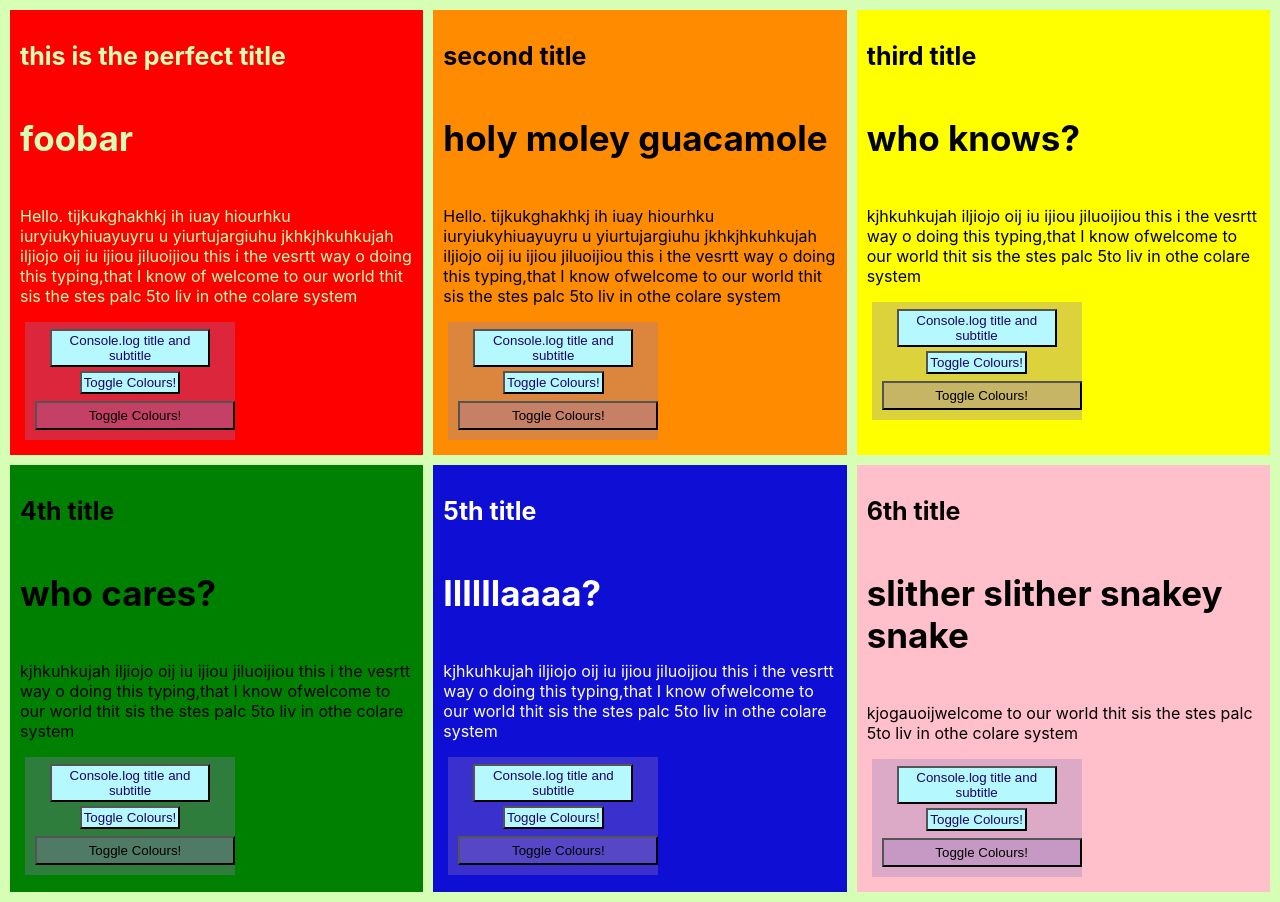
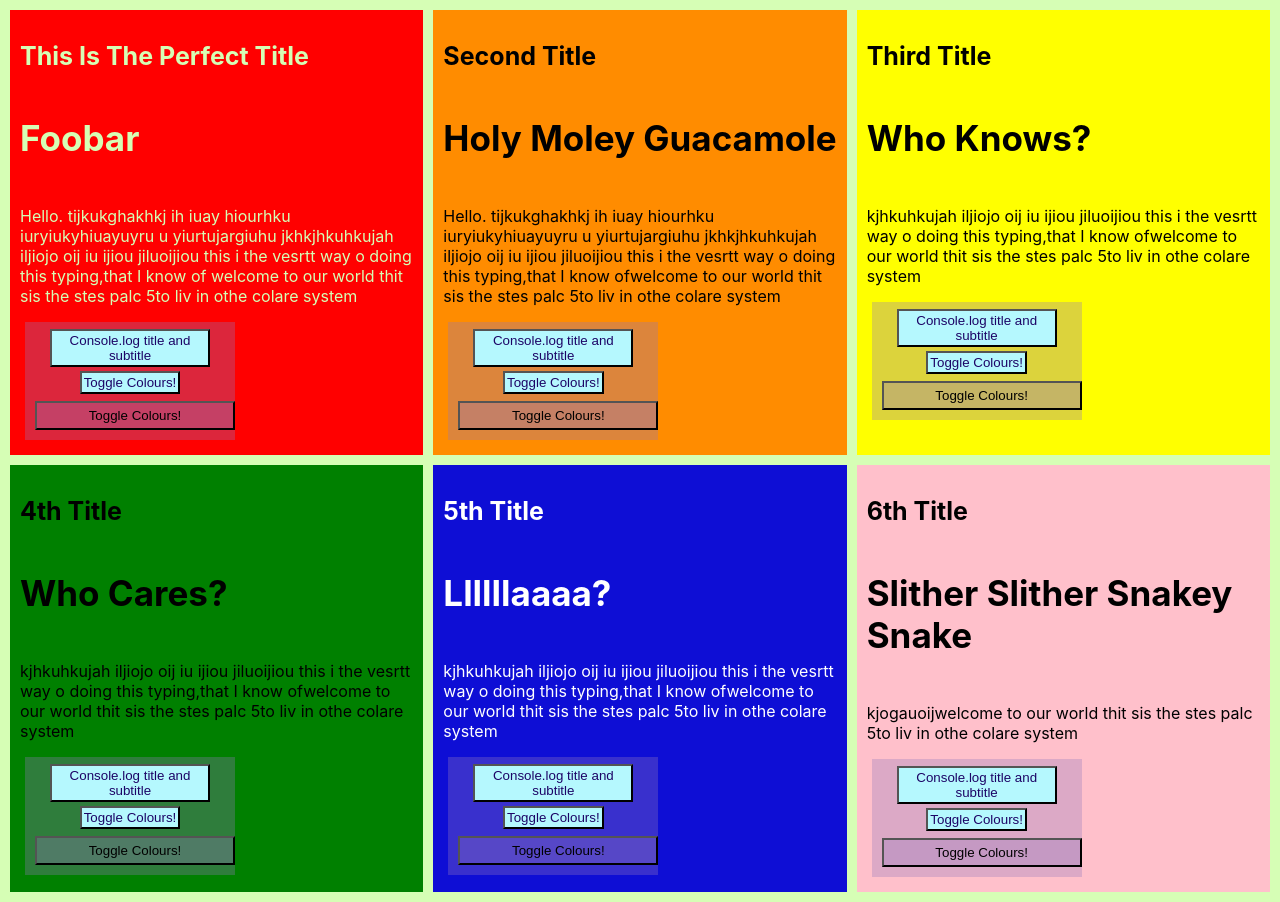
Before and after one commit to KerryCX/articles, a React (Create React App) app in the folder articles-app/: page / in a window 1280 px wide. Built offline with nearby package versions, Linux system fonts and the light colour scheme.

Commit message:
added styling to capitalise the headings.

```diff
--- a/articles-app/src/components/Article.css
+++ b/articles-app/src/components/Article.css
@@ -9,6 +9,7 @@
 }
 .big{
     font-size: 35px;
+    text-transform: capitalize;
 }
 .redBackground{
     background-color: red;
@@ -21,20 +22,11 @@
     margin:2px 20px 2px 20px;
 }
 
-.container{
-    display: grid;
-    grid:
-    '. . . '
-    '. . . ';
-    text-align: left;
-    padding: 10px;
-    column-gap: 10px;
-    row-gap: 10px;
+.small{
+    font-size: 25px;
+    text-transform: capitalize;
 }
 
-.small{
-    font-size: 25px;
-}
 
 .blue-bg{
     background-color: #0e0ed5;
--- a/articles-app/src/components/ArticlesContainer.jsx
+++ b/articles-app/src/components/ArticlesContainer.jsx
@@ -1,4 +1,4 @@
-import "./Article.css";
+import "./ArticlesContainer.css";
 import { Article } from './Articles.jsx';
 
 export const ArticlesContainer = () => {
```
